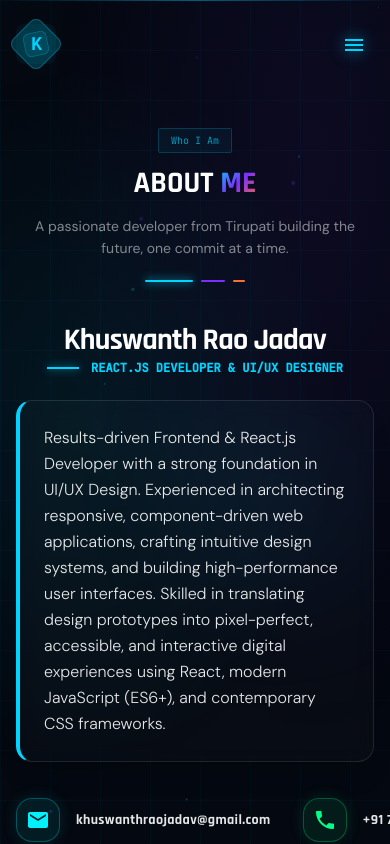
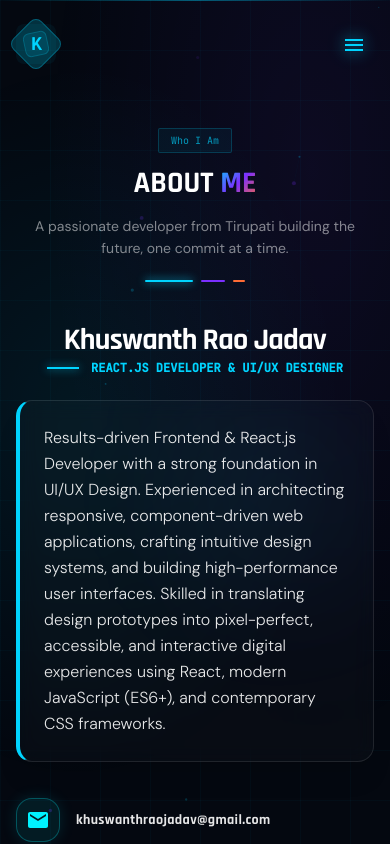
Before and after one commit to khuswanth1/portfolio, a React (Vite) app: page /about in a window 390 px wide. Shown: the top 844 px of the page. Built offline with nearby package versions, Linux system fonts and the light colour scheme.

Commit message:
add the modify the about no area

```diff
--- a/src/pages/About.jsx
+++ b/src/pages/About.jsx
@@ -82,7 +82,7 @@
             </div>
 
             {/* Contact Info Items (No Card Background, No Underlines, Vibrant Colors) */}
-            <div className="flex flex-row gap-8 mb-6">
+            <div className="flex flex-col sm:flex-row gap-4 sm:gap-8 mb-6">
               {[
                 { icon: <Email />, label: 'Email', value: personal.email, href: `mailto:${personal.email}`, color: '#00f2ff' },
                 { icon: <Phone />, label: 'Phone', value: personal.phone, href: `tel:${personal.phone}`, color: '#00ff88' },
```
